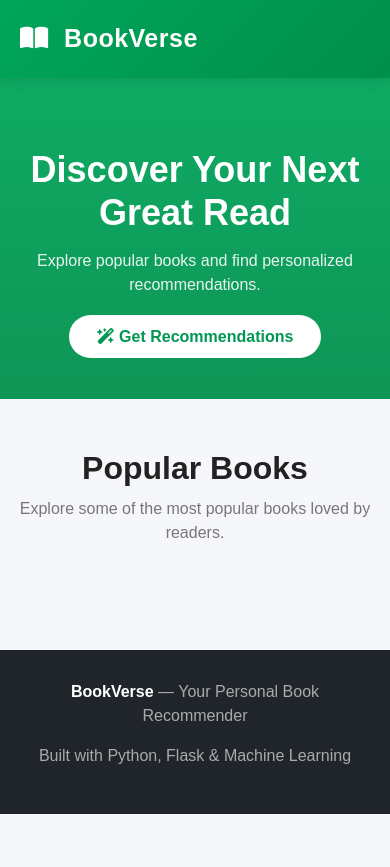
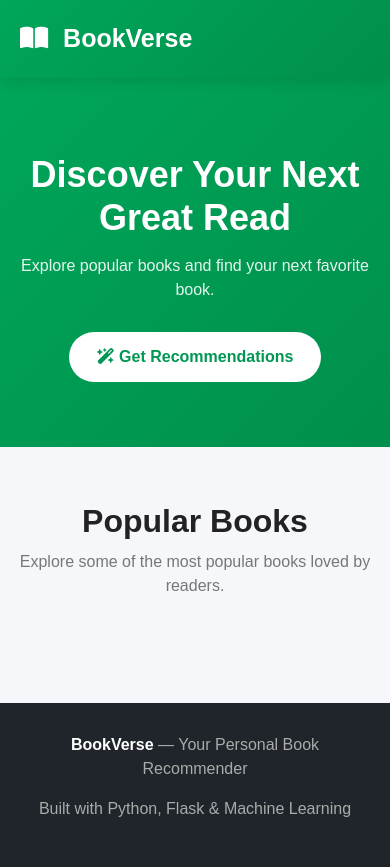
Before and after one commit to arnavj8/Book-Recommender-System, a Flask app: template pythonProject1/templates/index.html in a window 390 px wide. Before the commit the page ends 814 px from the top, so only its background shows below. Run offline with Flask 3, Linux system fonts and the light colour scheme; the template is opened without the code that fills it, so the values that code supplies are empty; parts of the project's set-up code (start-up, migrations or seed data) failed here and were passed over.

Commit message:
Refactor index.html for styling and layout improvements
Updated styles and improved layout for better responsiveness. Enhanced comments for clarity.

```diff
--- a/pythonProject1/templates/index.html
+++ b/pythonProject1/templates/index.html
@@ -7,11 +7,13 @@
 
     <title>BookVerse | Book Recommender</title>
 
+    <!-- Bootstrap -->
     <link
         rel="stylesheet"
         href="https://cdn.jsdelivr.net/npm/bootstrap@4.6.2/dist/css/bootstrap.min.css"
     >
 
+    <!-- Font Awesome -->
     <link
         rel="stylesheet"
         href="https://cdnjs.cloudflare.com/ajax/libs/font-awesome/6.5.2/css/all.min.css"
@@ -30,7 +32,7 @@
             color: #222;
         }
 
-        /* Navbar */
+        /* ================= NAVBAR ================= */
 
         .navbar {
             background: linear-gradient(135deg, #00a65a, #008f4c);
@@ -42,7 +44,6 @@
             color: white !important;
             font-size: 25px;
             font-weight: 700;
-            letter-spacing: 0.5px;
         }
 
         .navbar-brand i {
@@ -60,16 +61,16 @@
             color: #d8ffe9 !important;
         }
 
-        /* Hero */
+        /* ================= HERO ================= */
 
         .hero {
-            padding: 70px 20px 50px;
+            padding: 75px 20px 65px;
             text-align: center;
-            background:
-                linear-gradient(
-                    rgba(0, 166, 90, 0.94),
-                    rgba(0, 143, 76, 0.94)
-                );
+            background: linear-gradient(
+                135deg,
+                #00a65a,
+                #008f4c
+            );
             color: white;
         }
 
@@ -82,13 +83,13 @@
         .hero p {
             font-size: 19px;
             opacity: 0.9;
-            margin-bottom: 28px;
+            margin-bottom: 30px;
         }
 
         .recommend-btn {
+            display: inline-block;
             background: white;
             color: #009653;
-            border: none;
             padding: 13px 28px;
             border-radius: 30px;
             font-weight: 700;
@@ -98,18 +99,17 @@
 
         .recommend-btn:hover {
             color: #007d47;
-            transform: translateY(-2px);
-            box-shadow: 0 8px 20px rgba(0, 0, 0, 0.15);
+            transform: translateY(-3px);
+            box-shadow: 0 8px 20px rgba(0, 0, 0, 0.18);
         }
 
-        /* Section */
+        /* ================= SECTION ================= */
 
         .section-title {
-            margin-top: 50px;
+            margin-top: 55px;
             margin-bottom: 10px;
             font-size: 32px;
             font-weight: 800;
-            color: #222;
         }
 
         .section-subtitle {
@@ -117,7 +117,7 @@
             margin-bottom: 35px;
         }
 
-        /* Book Card */
+        /* ================= BOOK CARD ================= */
 
         .book-card {
             background: white;
@@ -134,13 +134,22 @@
             box-shadow: 0 14px 30px rgba(0, 0, 0, 0.14);
         }
 
+        /*
+            Fixed image area.
+
+            contain = displays the complete book cover
+            instead of cropping it.
+        */
+
         .book-image-container {
             width: 100%;
-            height: 310px;
-            background: #f0f2f5;
+            height: 330px;
+            background: #eef1f4;
+
             display: flex;
             justify-content: center;
             align-items: center;
+
             padding: 15px;
         }
 
@@ -160,6 +169,7 @@
             font-weight: 700;
             color: #222;
             line-height: 1.4;
+
             min-height: 48px;
             margin-bottom: 8px;
         }
@@ -173,7 +183,7 @@
         .book-meta {
             display: flex;
             justify-content: space-between;
-            gap: 8px;
+            align-items: center;
         }
 
         .rating {
@@ -186,7 +196,7 @@
             font-size: 13px;
         }
 
-        /* Footer */
+        /* ================= FOOTER ================= */
 
         footer {
             margin-top: 70px;
@@ -199,6 +209,8 @@
         footer strong {
             color: white;
         }
+
+        /* ================= MOBILE ================= */
 
         @media (max-width: 768px) {
 
@@ -218,16 +230,20 @@
                 margin-left: 0;
             }
 
+            .book-image-container {
+                height: 300px;
+            }
         }
 
     </style>
 
 </head>
 
+
 <body>
 
 
-<!-- Navbar -->
+<!-- ================= NAVBAR ================= -->
 
 <nav class="navbar navbar-expand-lg">
 
@@ -268,25 +284,30 @@
 </nav>
 
 
-<!-- Hero -->
+<!-- ================= HERO ================= -->
 
 <section class="hero">
 
-    <h1>Discover Your Next Great Read</h1>
+    <h1>
+        Discover Your Next Great Read
+    </h1>
 
     <p>
-        Explore popular books and find personalized recommendations.
+        Explore popular books and find your next favorite book.
     </p>
 
     <a href="/recommend" class="recommend-btn">
+
         <i class="fa-solid fa-wand-magic-sparkles"></i>
+
         Get Recommendations
+
     </a>
 
 </section>
 
 
-<!-- Books -->
+<!-- ================= POPULAR BOOKS ================= -->
 
 <div class="container">
 
@@ -307,7 +328,7 @@
 
         {% for i in range(book_name|length) %}
 
-        <div class="col-xl-3 col-lg-3 col-md-4 col-sm-6 mb-4">
+        <div class="col-xl-3 col-lg-3 col-md-4 col-sm-6 mb-4 book-column">
 
             <div class="book-card">
 
@@ -318,7 +339,7 @@
                         src="{{ image[i] }}"
                         alt="{{ book_name[i] }}"
                         loading="lazy"
-                        onerror="this.src='https://via.placeholder.com/300x400?text=No+Image'"
+                        onerror="this.closest('.book-column').remove();"
                     >
 
                 </div>
@@ -331,19 +352,29 @@
                     </div>
 
                     <div class="book-author">
+
                         <i class="fa-solid fa-user"></i>
+
                         {{ author[i] }}
+
                     </div>
+
 
                     <div class="book-meta">
 
                         <span class="rating">
+
                             <i class="fa-solid fa-star"></i>
+
                             {{ rating[i] }}
+
                         </span>
 
+
                         <span class="votes">
+
                             {{ votes[i] }} votes
+
                         </span>
 
                     </div>
@@ -361,12 +392,13 @@
 </div>
 
 
-<!-- Footer -->
+<!-- ================= FOOTER ================= -->
 
 <footer>
 
     <p>
-        <strong>BookVerse</strong> — Your Personal Book Recommender
+        <strong>BookVerse</strong>
+        — Your Personal Book Recommender
     </p>
 
     <p>
@@ -376,18 +408,12 @@
 </footer>
 
 
-<script
-    src="https://code.jquery.com/jquery-3.6.0.min.js">
-</script>
+<!-- Bootstrap JS -->
 
-<script
-    src="https://cdn.jsdelivr.net/npm/bootstrap@4.6.2/dist/js/bootstrap.bundle.min.js">
-</script>
+<script src="https://code.jquery.com/jquery-3.6.0.min.js"></script>
+
+<script src="https://cdn.jsdelivr.net/npm/bootstrap@4.6.2/dist/js/bootstrap.bundle.min.js"></script>
+
 
 </body>
 </html>
-
-</div>
-
-</body>
-</html>
```
